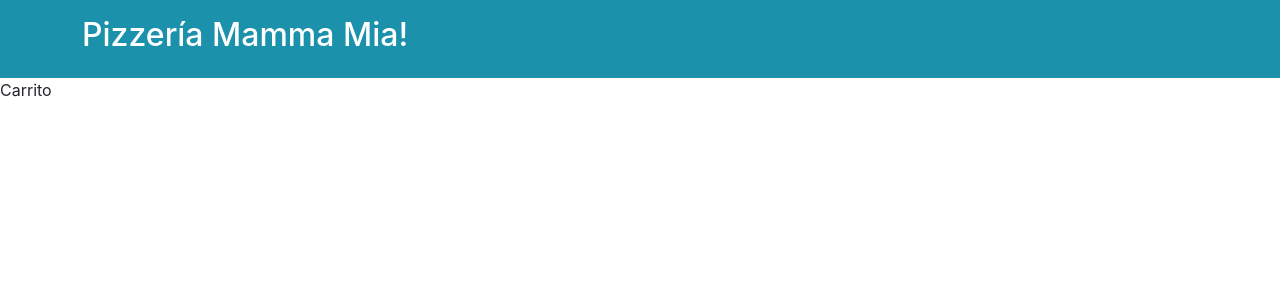
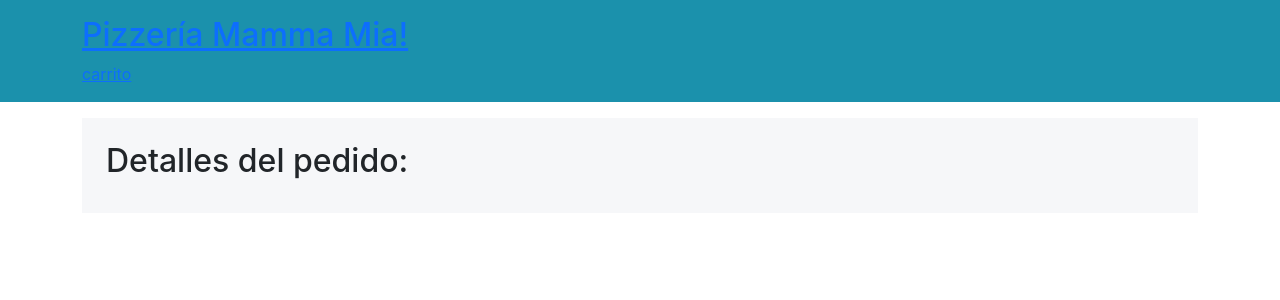
Before and after one commit to ssalinascalibar/desafio-mamma-mia, a React (Create React App) app: page /carrito in a window 1280 px wide. Shown: the top 300 px of the page. Built offline with nearby package versions, Linux system fonts and the light colour scheme.

Commit message:
mod carrito style

```diff
--- a/src/App.js
+++ b/src/App.js
@@ -20,6 +20,8 @@ function App() {
   // Estado para el total
   const [ total, setTotal] = useState(0);
 
+  const [ carrito, setCarrito] = useState([]);
+
   //llamado a la api local
   const getPizzas = async() => {
     const endPoint = "/pizzas.json";
@@ -36,14 +38,25 @@ function App() {
 
   }, []);
 
+  const agregarAlCarro = ({ id, img, name, price }) => {
+    const productoEncontradoIndex = carrito.findIndex((p) => p.id === id);
+    const producto = { id, img, name, price, count: 1 };
 
+    if (productoEncontradoIndex >= 0) {
+      carrito[productoEncontradoIndex].count++;
+      setCarrito([...carrito]);
+      console.log(carrito)
+    } else {
+      setCarrito([...carrito, producto]);
+    }
 
+  };
 
 
   return (
     <div className="App">
       {/* Se dejan disponibles las variables globales mediante Provider */}
-      <Context.Provider value={{ pizzas, setPizzas, total, setTotal }}>
+      <Context.Provider value={{ pizzas, setPizzas, total, setTotal, carrito, setCarrito, agregarAlCarro }}>
         <BrowserRouter>
           <NavBar />
 
--- /dev/null
+++ b/src/assets/css/carrito.css
@@ -0,0 +1,15 @@
+.carrito{
+    background-color: #f6f7f9;
+    margin: 1rem 0;
+    padding: 1.5rem;
+}
+
+.carrito-content{
+    display: flex;
+    align-items: center;
+    padding: 0.7rem 0;
+}
+
+img{
+    width: 15%;
+}
--- a/src/components/NavBar.jsx
+++ b/src/components/NavBar.jsx
@@ -1,12 +1,14 @@
 import React from 'react'
 
 import navBar from '../assets/css/navBar.css';
+import { Link } from 'react-router-dom';
 
 export default function NavBar() {
   return (
     <nav>
       <div className="container">
-        <h2>Pizzería Mamma Mia!</h2>
+        <Link to="/"><h2>Pizzería Mamma Mia!</h2></Link>
+        <Link to="/carrito">carrito</Link>
       </div>
     </nav>
   )
--- a/src/index.css
+++ b/src/index.css
@@ -12,6 +12,9 @@ code {
     monospace;
 }
 
-ul{
-  margin: 1.5rem 0;
+* {
+  margin: 0;
+  padding: 0;
+  box-sizing: border-box;
+
 }
--- a/src/views/Carrito.jsx
+++ b/src/views/Carrito.jsx
@@ -1,8 +1,37 @@
 import React, { useContext } from 'react'
 import Context from '../Context'
 
+//css
+import carrito from '../assets/css/carrito.css';
+
 export default function Carrito() {
+
+  const { carrito, setCarrito, agregarAlCarro} = useContext(Context);
+  console.log(carrito)
+
   return (
-    <div>Carrito</div>
+    <div>
+      <div className="container">
+
+          <section className="carrito">
+            <h2>Detalles del pedido:</h2>
+            {carrito.map((c, i) => (
+              <div className="row" key={i}>
+                <div className="carrito-content">
+                  <div className="col-md-6">
+                    <img src={c.img} alt={c.name} />
+                    {c.name}
+                  </div>
+                  <div className="col-md-6">
+                    ${c.price}
+                  </div>
+                </div>
+                <hr />
+              </div>
+            ))}
+          </section>
+
+      </div>
+    </div>
   )
 }
--- a/src/views/Home.jsx
+++ b/src/views/Home.jsx
@@ -13,7 +13,7 @@ import { useNavigate } from 'react-router-dom';
 
 export default function Home() {
 
-  const { pizzas, setPizzas} = useContext(Context);
+  const { pizzas, setPizzas, agregarAlCarro} = useContext(Context);
 
   //useNavigate solo crea la ruta, no la vista
   const navigate = useNavigate();
@@ -43,7 +43,7 @@ export default function Home() {
                   <h2>${pizza.price}</h2>
                   <div className="buttons-card">
                     <button type="button" className="btn btn-info" onClick={() => navigate(`/pizza/${pizza.id}`)}>Ver Más</button>
-                    <button type="button" className="btn btn-danger">Añadir</button>
+                    <button type="button" className="btn btn-danger" onClick={() => agregarAlCarro(pizza)}>Añadir</button>
                   </div>
                 </div>
               </div>
```
